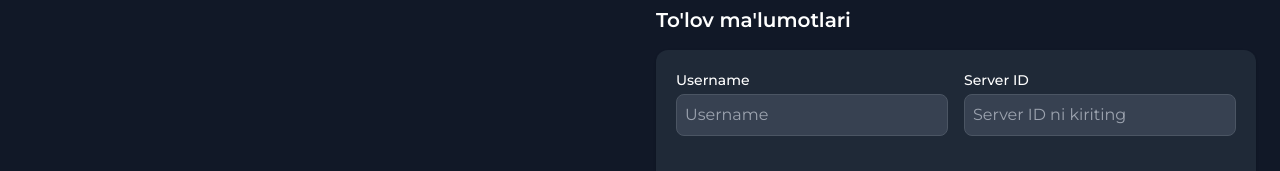
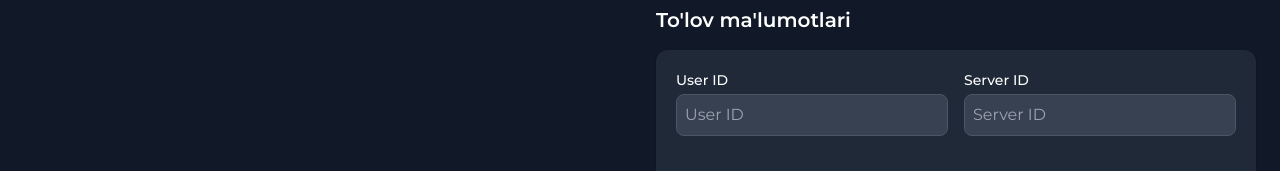
Before and after one commit to OktamovShokhjahon/fastdonate, a React (Vite) app: page /mobile-legends in a window 1280 px wide. Shown: the part 594-765 px from the top of the page. Built offline with nearby package versions, Linux system fonts and the light colour scheme; no server answers.

Commit message:
sentence fix

```diff
--- a/package.json
+++ b/package.json
@@ -25,6 +25,7 @@
   },
   "devDependencies": {
     "@eslint/js": "^9.22.0",
+    "@stagewise/toolbar-react": "^0.1.2",
     "@types/react": "^19.0.10",
     "@types/react-dom": "^19.0.4",
     "@vitejs/plugin-react": "^4.3.4",
--- a/src/main.jsx
+++ b/src/main.jsx
@@ -1,7 +1,24 @@
 import { StrictMode } from "react";
 import { createRoot } from "react-dom/client";
+import { StagewiseToolbar } from '@stagewise/toolbar-react';
 import "./index.css";
 import App from "./App.jsx";
 import "./i18n"; // Import i18n configuration
 
+// Initialize main app
 createRoot(document.getElementById("root")).render(<App />);
+
+// Initialize stagewise toolbar in development mode
+if (process.env.NODE_ENV === 'development') {
+  const stagewiseConfig = {
+    plugins: []
+  };
+
+  const toolbarRoot = document.createElement('div');
+  toolbarRoot.id = 'stagewise-root';
+  document.body.appendChild(toolbarRoot);
+
+  createRoot(toolbarRoot).render(
+    <StagewiseToolbar config={stagewiseConfig} />
+  );
+}
--- a/src/pages/Purchase.jsx
+++ b/src/pages/Purchase.jsx
@@ -505,11 +505,11 @@ export default function DiamondPackages() {
               <div className="grid grid-cols-1 md:grid-cols-2 gap-4 mb-4">
                 <div>
                   <label className="block text-sm font-medium mb-1">
-                    {t("username")}
+                    User ID
                   </label>
                   <input
                     type="text"
-                    placeholder={t("enter_your_username")}
+                    placeholder={"User ID"}
                     className="w-full bg-gray-700 text-white p-2 rounded-lg border border-gray-600 focus:outline-none"
                     value={username}
                     onChange={(e) => {
@@ -520,11 +520,12 @@ export default function DiamondPackages() {
                 </div>
                 <div>
                   <label className="block text-sm font-medium mb-1">
-                    {t("server_id")}
+                    Server ID
                   </label>
+
                   <input
                     type="text"
-                    placeholder={t("enter_your_server_id")}
+                    placeholder="Server ID"
                     className="w-full bg-gray-700 text-white p-2 rounded-lg border border-gray-600 focus:outline-none"
                     value={serverId}
                     onChange={(e) => {
```
Also changed, not shown: 2 other files (tests, documents, lock files or other folders).
